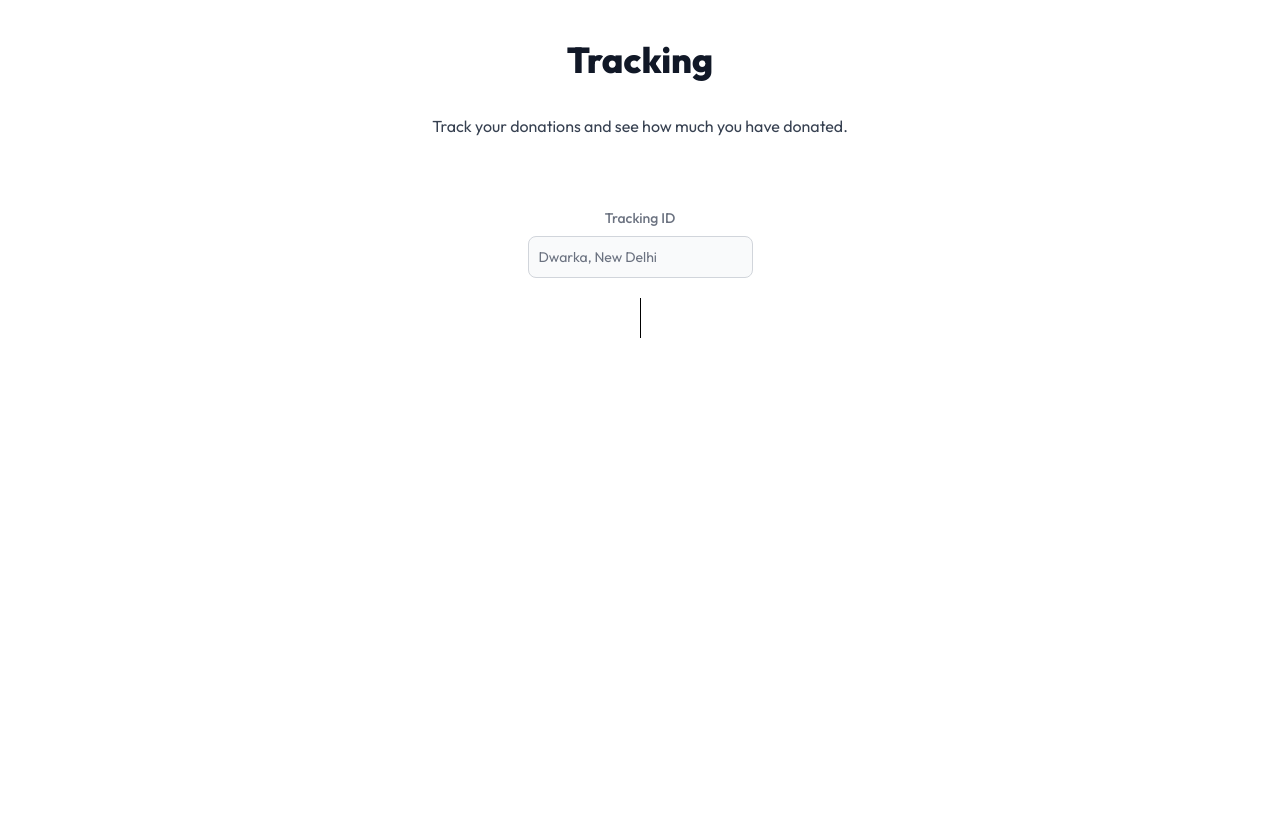
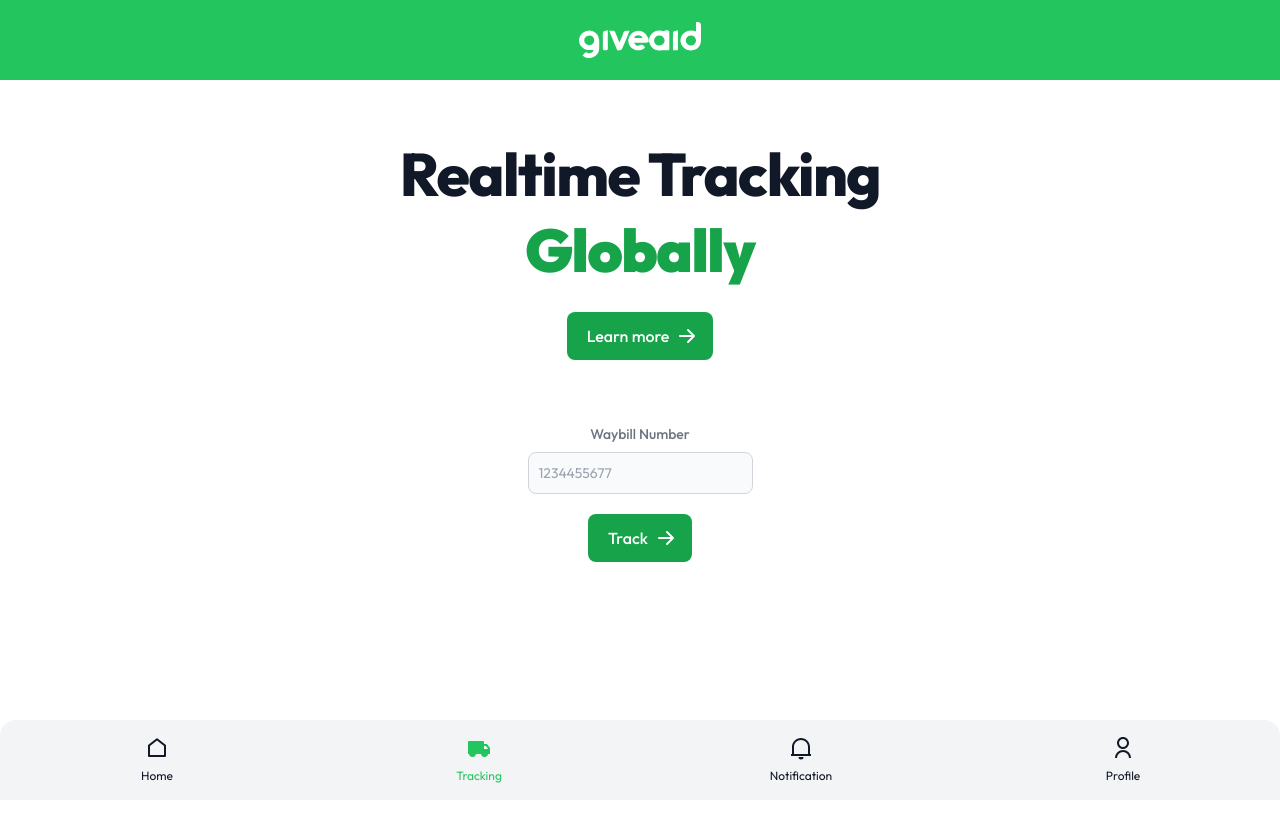
Before and after one commit to facevel/giveaid-next, a Next.js app: page /tracking in a window 1280 px wide. Shown: the top 822 px of the page. Before the commit the page ends 800 px from the top, so only its background shows below. Built offline with nearby package versions, Linux system fonts and the light colour scheme; what prettier-plugin-tailwindcss would draw is missing.

Commit message:
improve: tracking page

```diff
--- a/src/pages/tracking.tsx
+++ b/src/pages/tracking.tsx
@@ -1,39 +1,97 @@
-import {HeadingView} from "@/components/HeadingView";
 import {TrackingView} from "@/components/trackingView";
 import React, {useState} from "react";
+import {TabsLayout} from "layout";
 
-export default function TrackingPage() {
+function TrackingPage() {
     const [searchStatus, setSearch] = useState(false);
-
+    const [loading, setLoading] = useState(false);
     return (
         <>
             <div className={"container mx-auto flex flex-col justify-center items-center"}>
-                <HeadingView title={"Tracking"} className={"text-center"}
-                             description={"Track your donations and see how much you have donated."}/>
 
-                <div className="px-4 mx-auto text-center md:max-w-screen-md lg:max-w-screen-lg lg:px-36">
-                    <form className={"mt-7"}>
-                        <div className="mb-6">
-                            <div
-                                className="after:block after:bg-black after:w-[1px] after:h-10 after:mx-auto after:my-5">
-                                <label htmlFor="text"
-                                       className="block mb-2 text-sm font-medium text-gray-500 dark:text-white">Tracking ID</label>
-                                <div className={"flex space-x-6 text-gray-500 justify-center items-center"}>
-                                    <input type="email" id="email"
-                                           className="bg-gray-50 border border-gray-300 text-gray-900 text-sm rounded-lg focus:ring-blue-500 focus:border-blue-500 block w-full p-2.5 dark:bg-gray-700 dark:border-gray-600 dark:placeholder-gray-400 dark:text-white dark:focus:ring-blue-500 dark:focus:border-blue-500"
-                                           placeholder="Dwarka, New Delhi" required/>
-                                </div>
-                            </div>
+                <section className="bg-white dark:bg-gray-900">
+                    <div
+                        className={`${searchStatus ? "" : ""} py-8 px-4 mx-auto max-w-screen-xl text-center lg:py-16 lg:px-12`}>
+                        <p className="md:mb-4 text-4xl font-extrabold leading-loose tracking-tight leading-none text-gray-900 md:text-5xl lg:text-6xl dark:text-white">Realtime
+                            Tracking</p>
+
+                        <p className="md:mb-4 text-4xl font-extrabold leading-loose tracking-tight leading-none text-gray-900 md:text-5xl lg:text-6xl dark:text-white">
+                            <strong className={"text-green-600"}>Globally</strong></p>
+                        <p className="mb-8 text-lg font-normal text-gray-500 lg:text-xl sm:px-16 xl:px-48 dark:text-gray-400"></p>
+                        <div
+                            className="flex flex-col mb-8 lg:mb-16 space-y-4 sm:flex-row sm:justify-center sm:space-y-0 sm:space-x-4">
+                            <a href="#"
+                               className="inline-flex justify-center items-center py-3 px-5 text-base font-medium text-center text-white rounded-lg bg-green-600 hover:bg-green-800 focus:ring-4 focus:ring-green-300 dark:focus:ring-green-900">
+                                Learn more
+                                <svg className="ml-2 -mr-1 w-5 h-5" fill="currentColor" viewBox="0 0 20 20"
+                                     xmlns="http://www.w3.org/2000/svg">
+                                    <path fillRule="evenodd"
+                                          d="M10.293 3.293a1 1 0 011.414 0l6 6a1 1 0 010 1.414l-6 6a1 1 0 01-1.414-1.414L14.586 11H3a1 1 0 110-2h11.586l-4.293-4.293a1 1 0 010-1.414z"
+                                          clipRule="evenodd"></path>
+                                </svg>
+                            </a>
                         </div>
-                    </form>
-                </div>
+                        <div className="px-4 mx-auto text-center md:max-w-screen-md lg:max-w-screen-lg lg:px-36">
+                            {!searchStatus && (
+                                <form className={"mt-7"} onSubmit={(e) => {
+                                    e.preventDefault();
+                                }
+                                }>
+                                    <div className="mb-6">
+                                        <label htmlFor="text"
+                                               className="block mb-2 text-sm font-medium text-gray-500 dark:text-white">Waybill
+                                            Number</label>
+                                        <div className={"flex space-x-6 text-gray-500 justify-center items-center"}>
+                                            <input type="number" id="email"
+                                                   className="bg-gray-50 border border-gray-300 text-gray-900 text-sm rounded-lg focus:ring-green-500 focus:border-green-500 block w-full p-2.5 dark:bg-gray-600 dark:border-gray-600 dark:placeholder-gray-400 dark:text-white dark:focus:ring-green-500 dark:focus:border-green-500 placeholder-gray-400"
+                                                   placeholder="1234455677"/>
+                                        </div>
+                                        <button onClick={() => {
+                                            setLoading(true);
+                                            setTimeout(() => {
+                                                setSearch(true);
+                                                setLoading(false);
+                                            }, 1500)
+                                        }}
+                                                className="inline-flex my-5 justify-center items-center py-3 px-5 text-base font-medium text-center text-white rounded-lg bg-green-600 hover:bg-green-800 focus:ring-4 focus:ring-green-300 dark:focus:ring-green-900">
+                                            Track
+                                            <svg className="ml-2 -mr-1 w-5 h-5" fill="currentColor" viewBox="0 0 20 20"
+                                                 xmlns="http://www.w3.org/2000/svg">
+                                                <path fillRule="evenodd"
+                                                      d="M10.293 3.293a1 1 0 011.414 0l6 6a1 1 0 010 1.414l-6 6a1 1 0 01-1.414-1.414L14.586 11H3a1 1 0 110-2h11.586l-4.293-4.293a1 1 0 010-1.414z"
+                                                      clipRule="evenodd"></path>
+                                            </svg>
+                                        </button>
+                                    </div>
+                                </form>
+                            )}
+                        </div>
+                    </div>
+                </section>
 
-                <div className={"pt-12 mx-6"}>
-                    <div className={`${searchStatus ? "" : "hidden"}`}>
-                    <TrackingView/>
-                    </div>
+                <div className={"pt-12 mx-6 mb-20"}>
+                    {loading && (
+                        <svg aria-hidden="true"
+                             className="inline w-8 h-8 mr-2 text-gray-200 animate-spin dark:text-gray-600 fill-green-600"
+                             viewBox="0 0 100 101" fill="none" xmlns="http://www.w3.org/2000/svg">
+                            <path
+                                d="M100 50.5908C100 78.2051 77.6142 100.591 50 100.591C22.3858 100.591 0 78.2051 0 50.5908C0 22.9766 22.3858 0.59082 50 0.59082C77.6142 0.59082 100 22.9766 100 50.5908ZM9.08144 50.5908C9.08144 73.1895 27.4013 91.5094 50 91.5094C72.5987 91.5094 90.9186 73.1895 90.9186 50.5908C90.9186 27.9921 72.5987 9.67226 50 9.67226C27.4013 9.67226 9.08144 27.9921 9.08144 50.5908Z"
+                                fill="currentColor"/>
+                            <path
+                                d="M93.9676 39.0409C96.393 38.4038 97.8624 35.9116 97.0079 33.5539C95.2932 28.8227 92.871 24.3692 89.8167 20.348C85.8452 15.1192 80.8826 10.7238 75.2124 7.41289C69.5422 4.10194 63.2754 1.94025 56.7698 1.05124C51.7666 0.367541 46.6976 0.446843 41.7345 1.27873C39.2613 1.69328 37.813 4.19778 38.4501 6.62326C39.0873 9.04874 41.5694 10.4717 44.0505 10.1071C47.8511 9.54855 51.7191 9.52689 55.5402 10.0491C60.8642 10.7766 65.9928 12.5457 70.6331 15.2552C75.2735 17.9648 79.3347 21.5619 82.5849 25.841C84.9175 28.9121 86.7997 32.2913 88.1811 35.8758C89.083 38.2158 91.5421 39.6781 93.9676 39.0409Z"
+                                fill="currentFill"/>
+                        </svg>
+                    )
+                    }
+                    {(searchStatus && !loading) &&
+                        <TrackingView setSearch={setSearch}/>
+                    }
                 </div>
             </div>
         </>
     )
 }
+
+TrackingPage.pageLayout = TabsLayout
+
+export default TrackingPage
```
